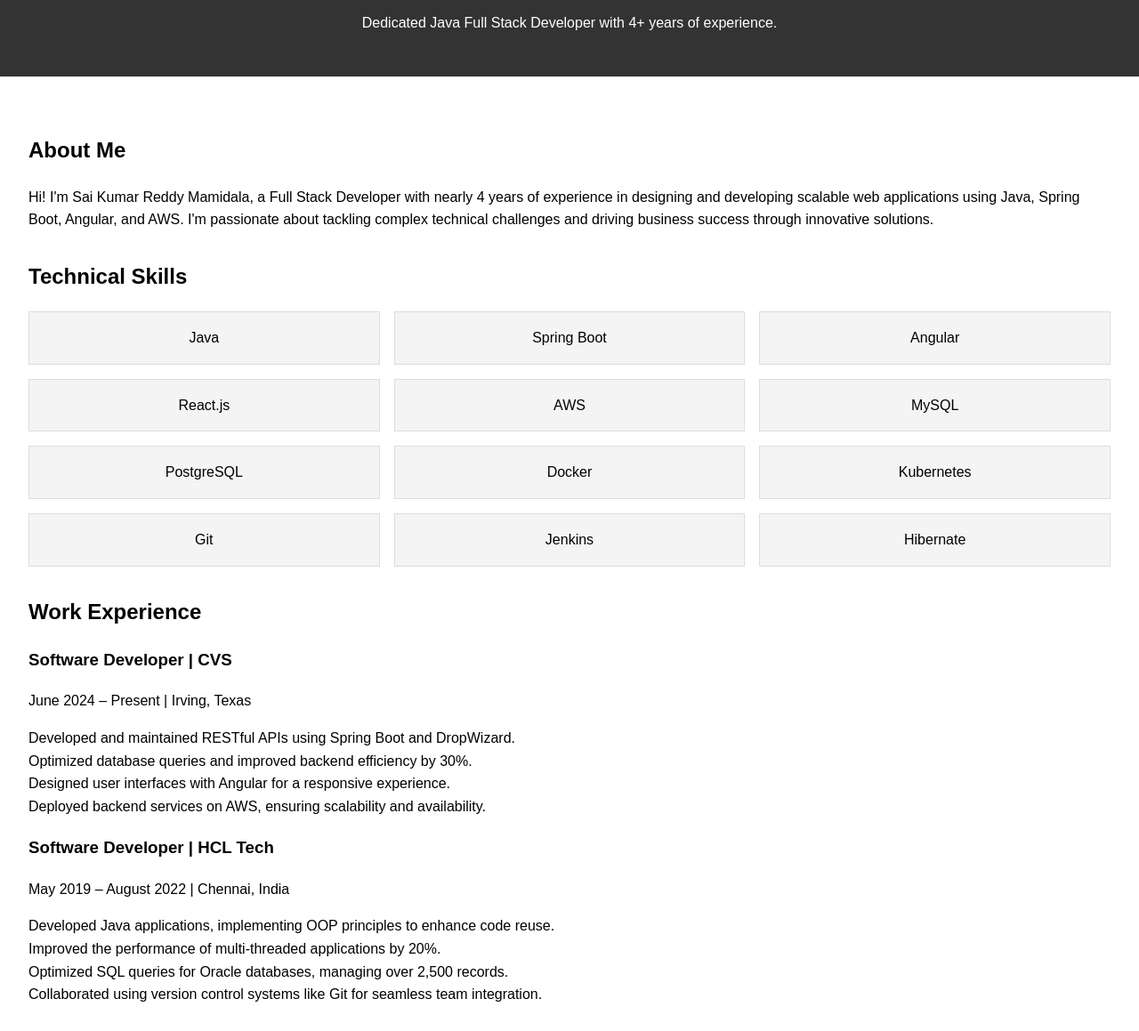
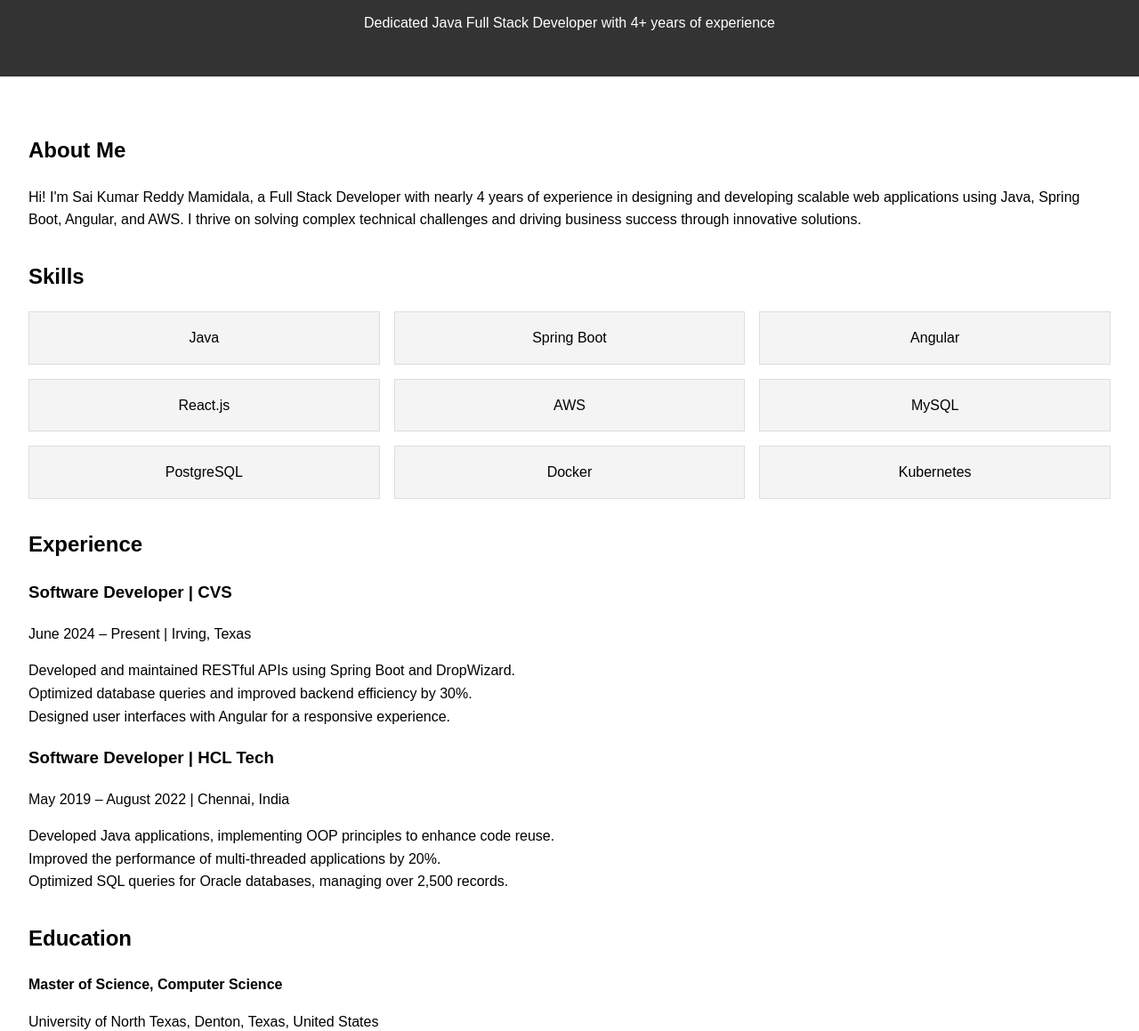
Before and after one commit to Mamidalasaireddy/Portfolio-Website, a plain HTML site: page index.html in a window 1280 px wide. Shown: the part 144-1303 px from the top of the page at 89% size. Drawn offline with Linux system fonts and the light colour scheme.

Commit message:
Update index.html

```diff
--- a/index.html
+++ b/index.html
@@ -5,6 +5,7 @@
   <meta name="viewport" content="width=device-width, initial-scale=1.0">
   <title>Sai Kumar Reddy Mamidala - Portfolio</title>
   <link rel="stylesheet" href="style.css">
+  <link href="https://fonts.googleapis.com/css2?family=Montserrat:wght@400;700&family=Open+Sans:wght@400;600&display=swap" rel="stylesheet">
 </head>
 <body>
   <header>
@@ -19,7 +20,7 @@
     </nav>
     <div class="intro">
       <h1>Sai Kumar Reddy Mamidala</h1>
-      <p>Dedicated Java Full Stack Developer with 4+ years of experience.</p>
+      <p>Dedicated Java Full Stack Developer with 4+ years of experience</p>
     </div>
   </header>
 
@@ -27,12 +28,12 @@
     <section id="about">
       <h2>About Me</h2>
       <p>
-        Hi! I'm Sai Kumar Reddy Mamidala, a Full Stack Developer with nearly 4 years of experience in designing and developing scalable web applications using Java, Spring Boot, Angular, and AWS. I'm passionate about tackling complex technical challenges and driving business success through innovative solutions.
+        Hi! I'm Sai Kumar Reddy Mamidala, a Full Stack Developer with nearly 4 years of experience in designing and developing scalable web applications using Java, Spring Boot, Angular, and AWS. I thrive on solving complex technical challenges and driving business success through innovative solutions.
       </p>
     </section>
 
     <section id="skills">
-      <h2>Technical Skills</h2>
+      <h2>Skills</h2>
       <div class="skills-grid">
         <div class="skill">Java</div>
         <div class="skill">Spring Boot</div>
@@ -43,14 +44,11 @@
         <div class="skill">PostgreSQL</div>
         <div class="skill">Docker</div>
         <div class="skill">Kubernetes</div>
-        <div class="skill">Git</div>
-        <div class="skill">Jenkins</div>
-        <div class="skill">Hibernate</div>
       </div>
     </section>
 
     <section id="experience">
-      <h2>Work Experience</h2>
+      <h2>Experience</h2>
       <div class="experience">
         <h3>Software Developer | CVS</h3>
         <p>June 2024 – Present | Irving, Texas</p>
@@ -58,7 +56,6 @@
           <li>Developed and maintained RESTful APIs using Spring Boot and DropWizard.</li>
           <li>Optimized database queries and improved backend efficiency by 30%.</li>
           <li>Designed user interfaces with Angular for a responsive experience.</li>
-          <li>Deployed backend services on AWS, ensuring scalability and availability.</li>
         </ul>
 
         <h3>Software Developer | HCL Tech</h3>
@@ -67,7 +64,6 @@
           <li>Developed Java applications, implementing OOP principles to enhance code reuse.</li>
           <li>Improved the performance of multi-threaded applications by 20%.</li>
           <li>Optimized SQL queries for Oracle databases, managing over 2,500 records.</li>
-          <li>Collaborated using version control systems like Git for seamless team integration.</li>
         </ul>
       </div>
     </section>
```
